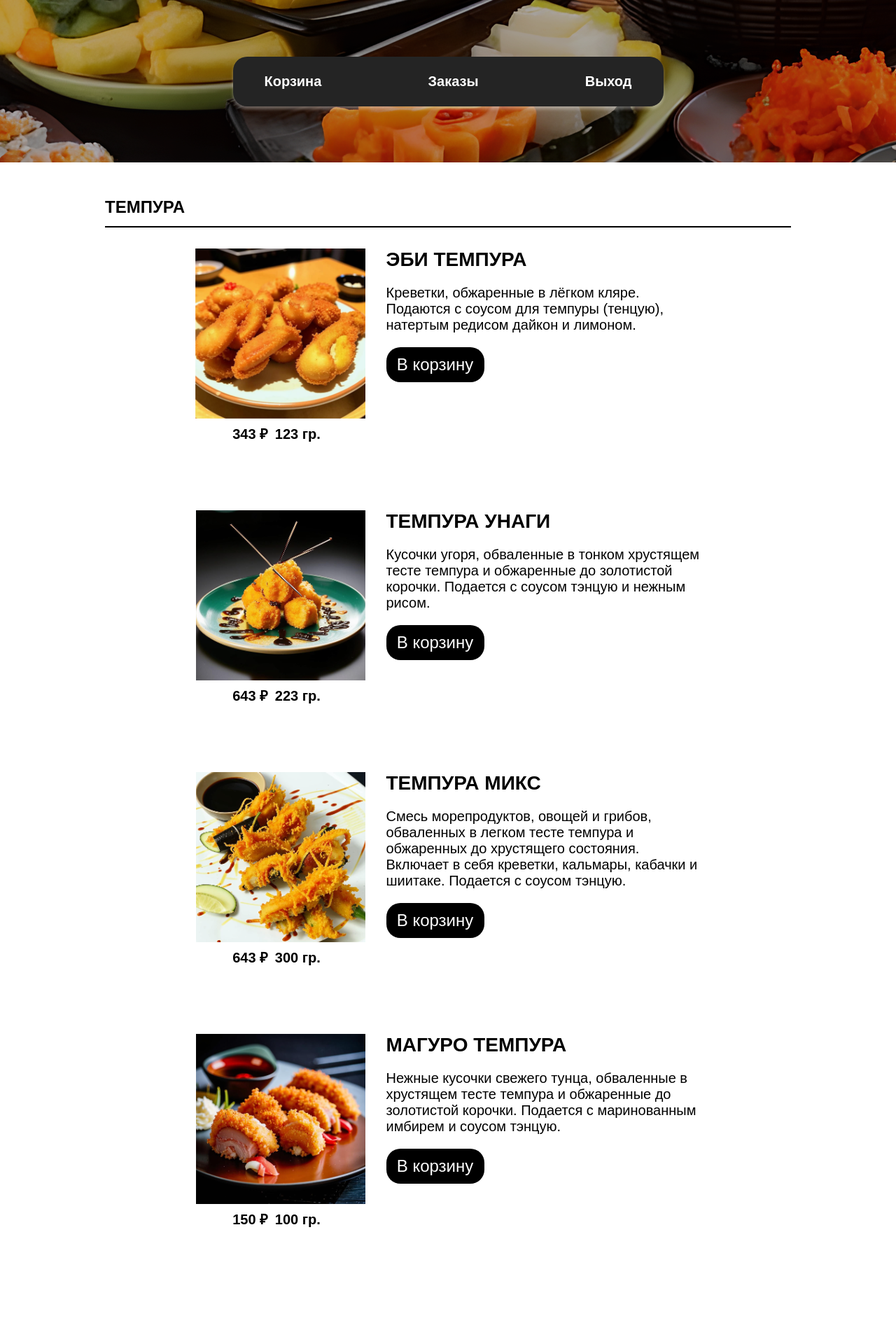
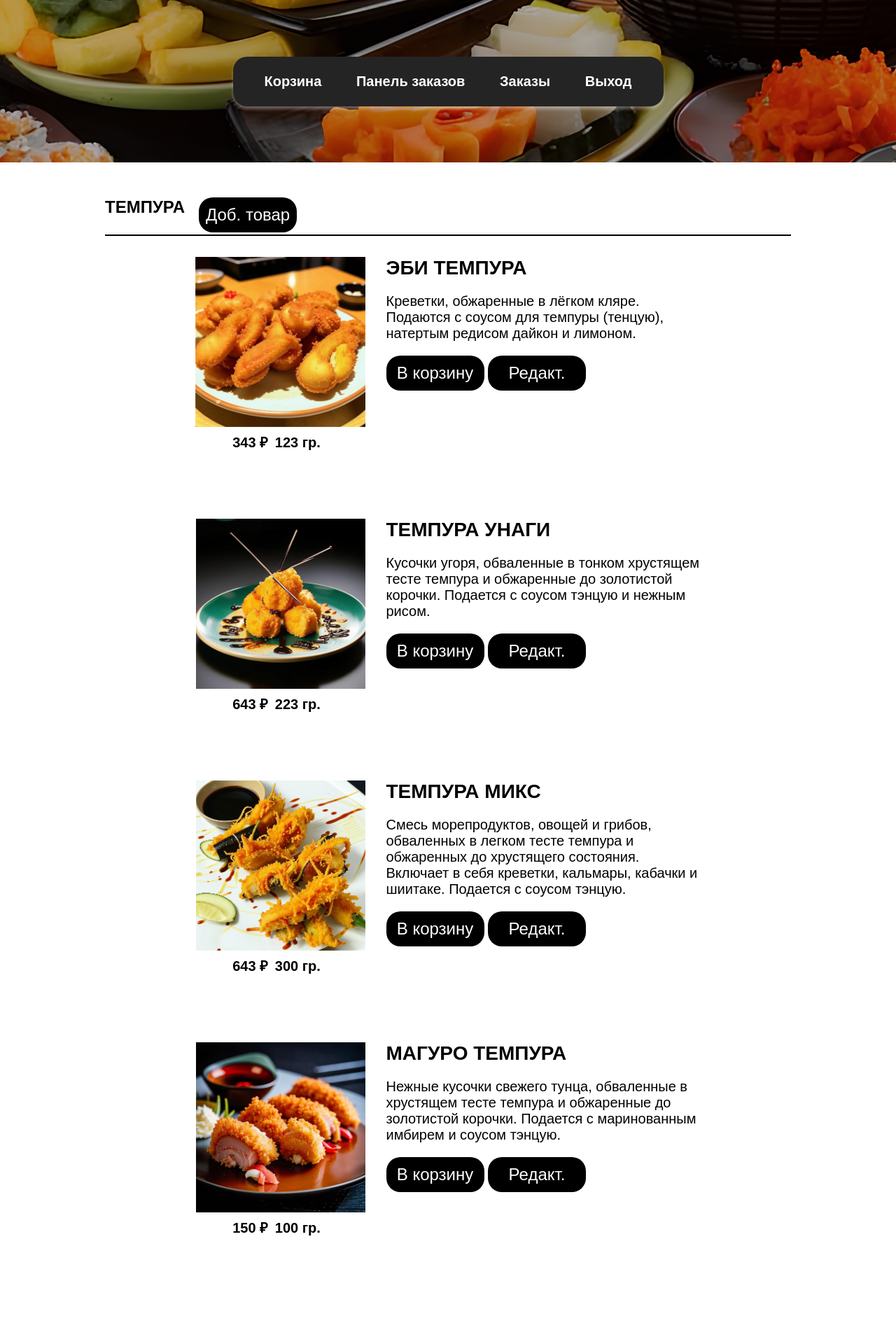
Before and after one commit to Tsonch/project-web, a PHP site: page / in a window 1280 px wide. Shown: the top 1920 px of the page at 70% size. Run offline with PHP 8.4, Linux system fonts and the light colour scheme; some web fonts are replaced.

Commit message:
update main

```diff
--- a/assets/css/root/main.css
+++ b/assets/css/root/main.css
@@ -7,6 +7,8 @@ main {
 .item-title {
     position: relative;
     margin-bottom: 35px;
+    display: flex;
+    flex-direction: row;
 }
 
 .item-title h2 {
@@ -90,7 +92,7 @@ main {
     font-weight: medium;
 }
 
-.element-content button {
+.main-btn {
     width: 140px;
     cursor: pointer;
     height: 50px;
--- a/index.html
+++ b/index.html
@@ -1,17 +1,20 @@
 <!DOCTYPE html>
 <html lang="en">
+
 <head>
     <meta charset="UTF-8">
     <meta name="viewport" content="width=device-width, initial-scale=1.0">
     <link rel="stylesheet" href="assets/css/style.css">
     <title>Document</title>
 </head>
+
 <body>
 
     <header>
         <div class="header-container">
             <nav class="header-nav">
                 <a href="">Корзина</a>
+                <a href="">Панель заказов</a>
                 <a href="">Заказы</a>
                 <a href="">Выход</a>
             </nav>
@@ -23,6 +26,7 @@
             <div class="container-item"> <!-- Содержит в себе пункт меню -->
                 <div class="item-title"> <!-- Заголовок меню -->
                     <h2>ТЕМПУРА</h2>
+                    <button style="margin-left: 20px;" class="main-btn">Доб. товар</button>
                 </div>
                 <div class="item-elements"> <!-- Содержит в себе все карточки с меню -->
                     <div class="element"> <!-- Карточка меню -->
@@ -38,7 +42,10 @@
                                 Креветки, обжаренные в лёгком кляре.
                                 Подаются с соусом для темпуры (тенцую), натертым редисом дайкон и лимоном.
                             </div>
-                            <button>В корзину</button>
+                            <div>
+                                <button class="main-btn">В корзину</button>
+                                <button class="main-btn">Редакт.</button>
+                            </div>
                         </div>
                     </div>
                     <div class="element"> <!-- Карточка меню -->
@@ -51,10 +58,14 @@
                         <div class="element-content">
                             <h3>ТЕМПУРА УНАГИ</h3>
                             <div>
-                                Кусочки угоря, обваленные в тонком хрустящем тесте темпура и обжаренные до золотистой корочки.
+                                Кусочки угоря, обваленные в тонком хрустящем тесте темпура и обжаренные до золотистой
+                                корочки.
                                 Подается с соусом тэнцую и нежным рисом.
                             </div>
-                            <button>В корзину</button>
+                            <div>
+                                <button class="main-btn">В корзину</button>
+                                <button class="main-btn">Редакт.</button>
+                            </div>
                         </div>
                     </div>
                     <div class="element"> <!-- Карточка меню -->
@@ -67,10 +78,14 @@
                         <div class="element-content">
                             <h3>ТЕМПУРА МИКС</h3>
                             <div>
-                                Смесь морепродуктов, овощей и грибов, обваленных в легком тесте темпура и обжаренных до хрустящего состояния.
+                                Смесь морепродуктов, овощей и грибов, обваленных в легком тесте темпура и обжаренных до
+                                хрустящего состояния.
                                 Включает в себя креветки, кальмары, кабачки и шиитаке. Подается с соусом тэнцую.
                             </div>
-                            <button>В корзину</button>
+                            <div>
+                                <button class="main-btn">В корзину</button>
+                                <button class="main-btn">Редакт.</button>
+                            </div>
                         </div>
                     </div>
                     <div class="element"> <!-- Карточка меню -->
@@ -83,10 +98,14 @@
                         <div class="element-content">
                             <h3>МАГУРО ТЕМПУРА</h3>
                             <div>
-                                Нежные кусочки свежего тунца, обваленные в хрустящем тесте темпура и обжаренные до золотистой корочки.
+                                Нежные кусочки свежего тунца, обваленные в хрустящем тесте темпура и обжаренные до
+                                золотистой корочки.
                                 Подается с маринованным имбирем и соусом тэнцую.
                             </div>
-                            <button>В корзину</button>
+                            <div>
+                                <button class="main-btn">В корзину</button>
+                                <button class="main-btn">Редакт.</button>
+                            </div>
                         </div>
                     </div>
                 </div>
@@ -94,6 +113,7 @@
             <div class="container-item"> <!-- Содержит в себе пункт меню -->
                 <div class="item-title"> <!-- Заголовок меню -->
                     <h2>ЯКИТОРИ</h2>
+                    <button style="margin-left: 20px;" class="main-btn">Доб. товар</button>
                 </div>
                 <div class="item-elements"> <!-- Содержит в себе все карточки с меню -->
                     <div class="element"> <!-- Карточка меню -->
@@ -106,10 +126,14 @@
                         <div class="element-content">
                             <h3>ЯКИТОРИИ КАНТОРИ</h3>
                             <div>
-                                Нежные кусочки курицы, пропитанные в соусе Тэрияки и обжаренные на гриле до золотистой корочки.
+                                Нежные кусочки курицы, пропитанные в соусе Тэрияки и обжаренные на гриле до золотистой
+                                корочки.
                                 Подается с кунжутом и зеленым луком.
                             </div>
-                            <button>В корзину</button>
+                            <div>
+                                <button class="main-btn">В корзину</button>
+                                <button class="main-btn">Редакт.</button>
+                            </div>
                         </div>
                     </div>
                     <div class="element"> <!-- Карточка меню -->
@@ -122,10 +146,14 @@
                         <div class="element-content">
                             <h3>ЯКИТОРИ ЭБИ</h3>
                             <div>
-                                Сочные креветки, маринованные в соусе Якитори и обжаренные на гриле до хрустящего состояния.
+                                Сочные креветки, маринованные в соусе Якитори и обжаренные на гриле до хрустящего
+                                состояния.
                                 Подается с лимоном и соусом кунжута.
                             </div>
-                            <button>В корзину</button>
+                            <div>
+                                <button class="main-btn">В корзину</button>
+                                <button class="main-btn">Редакт.</button>
+                            </div>
                         </div>
                     </div>
                     <div class="element"> <!-- Карточка меню -->
@@ -138,10 +166,14 @@
                         <div class="element-content">
                             <h3>ЯКИТОРИ ЯСАЙ</h3>
                             <div>
-                                Ароматные овощи, такие как шампиньоны, паприка, кабачки и лук, на шпажках, обжаренные на гриле с соусом Якитори.
+                                Ароматные овощи, такие как шампиньоны, паприка, кабачки и лук, на шпажках, обжаренные на
+                                гриле с соусом Якитори.
                                 Подается с соусом кунжута.
                             </div>
-                            <button>В корзину</button>
+                            <div>
+                                <button class="main-btn">В корзину</button>
+                                <button class="main-btn">Редакт.</button>
+                            </div>
                         </div>
                     </div>
                     <div class="element"> <!-- Карточка меню -->
@@ -157,7 +189,10 @@
                                 Запеченные шашлычки из мяса утки, пропитанные в соусе Тэрияки и приправленные имбирем.
                                 Подается с кунжутом и зеленым луком.
                             </div>
-                            <button>В корзину</button>
+                            <div>
+                                <button class="main-btn">В корзину</button>
+                                <button class="main-btn">Редакт.</button>
+                            </div>
                         </div>
                     </div>
                 </div>
@@ -165,6 +200,7 @@
             <div class="container-item"> <!-- Содержит в себе пункт меню -->
                 <div class="item-title"> <!-- Заголовок меню -->
                     <h2>СУКИЯКИ</h2>
+                    <button style="margin-left: 20px;" class="main-btn">Доб. товар</button>
                 </div>
                 <div class="item-elements"> <!-- Содержит в себе все карточки с меню -->
                     <div class="element"> <!-- Карточка меню -->
@@ -178,9 +214,13 @@
                             <h3>СУКИЯКИ С ГЮ</h3>
                             <div>
                                 Нежные ломтики говядины, тонко нарезанные тонкими луковицами и грибами Шиитаке,
-                                обжаренные в плотном и ароматном соусе сукияки. Подается с прозрачными стеклянными лапшами и зеленым луком.
+                                обжаренные в плотном и ароматном соусе сукияки. Подается с прозрачными стеклянными
+                                лапшами и зеленым луком.
                             </div>
-                            <button>В корзину</button>
+                            <div>
+                                <button class="main-btn">В корзину</button>
+                                <button class="main-btn">Редакт.</button>
+                            </div>
                         </div>
                     </div>
                     <div class="element"> <!-- Карточка меню -->
@@ -196,7 +236,10 @@
                                 Нежные кусочки тофу, обжаренные в сукияки соусе вместе с ломтями шампиньонов,
                                 луком и красным перцем. Подается с рисом и маринованным имбирем.
                             </div>
-                            <button>В корзину</button>
+                            <div>
+                                <button class="main-btn">В корзину</button>
+                                <button class="main-btn">Редакт.</button>
+                            </div>
                         </div>
                     </div>
                     <div class="element"> <!-- Карточка меню -->
@@ -209,10 +252,14 @@
                         <div class="element-content">
                             <h3>СУКИЯКИ С КИНОКО</h3>
                             <div>
-                                Сочные грибы Киноко, такие как шиитаке и шимидзу, обжаренные в сукияки соусе с тонкими луковицами и кубиками топинамбура.
+                                Сочные грибы Киноко, такие как шиитаке и шимидзу, обжаренные в сукияки соусе с тонкими
+                                луковицами и кубиками топинамбура.
                                 Подается с прозрачными стеклянными лапшами.
                             </div>
-                            <button>В корзину</button>
+                            <div>
+                                <button class="main-btn">В корзину</button>
+                                <button class="main-btn">Редакт.</button>
+                            </div>
                         </div>
                     </div>
                     <div class="element"> <!-- Карточка меню -->
@@ -228,7 +275,10 @@
                                 Сочные морепродукты, обжаренные в плотном соусе сукияки с овощами и грибами.
                                 Подается с прозрачными стеклянными лапшами и морским водорослями.
                             </div>
-                            <button>В корзину</button>
+                            <div>
+                                <button class="main-btn">В корзину</button>
+                                <button class="main-btn">Редакт.</button>
+                            </div>
                         </div>
                     </div>
                 </div>
@@ -236,6 +286,7 @@
             <div class="container-item"> <!-- Содержит в себе пункт меню -->
                 <div class="item-title"> <!-- Заголовок меню -->
                     <h2>ОКОНОМИЯКИ</h2>
+                    <button style="margin-left: 20px;" class="main-btn">Доб. товар</button>
                 </div>
                 <div class="item-elements"> <!-- Содержит в себе все карточки с меню -->
                     <div class="element"> <!-- Карточка меню -->
@@ -248,10 +299,14 @@
                         <div class="element-content">
                             <h3>КЛАССИЧЕСКИЙ ОКОНОМИЯКИ</h3>
                             <div>
-                                Традиционный японский блинчик, приготовленный из теста с капустой и свининой, обжаренный до хрустящей корочки.
+                                Традиционный японский блинчик, приготовленный из теста с капустой и свининой, обжаренный
+                                до хрустящей корочки.
                                 Подается с соусом окономияки, майонезом, стружкой бонито и зеленым луком.
                             </div>
-                            <button>В корзину</button>
+                            <div>
+                                <button class="main-btn">В корзину</button>
+                                <button class="main-btn">Редакт.</button>
+                            </div>
                         </div>
                     </div>
                     <div class="element"> <!-- Карточка меню -->
@@ -264,10 +319,14 @@
                         <div class="element-content">
                             <h3>ОКОНОМИЯКИ С МОРЕПРОДУКТАМИ</h3>
                             <div>
-                                Нежные морепродукты, такие как креветки, кальмары и осьминог, смешанные с капустой и тестом, обжаренные до золотистого цвета.
+                                Нежные морепродукты, такие как креветки, кальмары и осьминог, смешанные с капустой и
+                                тестом, обжаренные до золотистого цвета.
                                 Подается с соусом окономияки, майонезом и нори.
                             </div>
-                            <button>В корзину</button>
+                            <div>
+                                <button class="main-btn">В корзину</button>
+                                <button class="main-btn">Редакт.</button>
+                            </div>
                         </div>
                     </div>
                     <div class="element"> <!-- Карточка меню -->
@@ -280,10 +339,14 @@
                         <div class="element-content">
                             <h3>ОКОНОМИЯКИ С ГОВЯДИНОЙ И СЫРОМ</h3>
                             <div>
-                                Сочные кусочки говядины и расплавленный сыр, смешанные с капустой и тестом, обжаренные до хрустящей корочки.
+                                Сочные кусочки говядины и расплавленный сыр, смешанные с капустой и тестом, обжаренные
+                                до хрустящей корочки.
                                 Подается с соусом окономияки, майонезом, стружкой бонито и зелеными водорослями.
                             </div>
-                            <button>В корзину</button>
+                            <div>
+                                <button class="main-btn">В корзину</button>
+                                <button class="main-btn">Редакт.</button>
+                            </div>
                         </div>
                     </div>
                     <div class="element"> <!-- Карточка меню -->
@@ -296,10 +359,14 @@
                         <div class="element-content">
                             <h3>ВЕГАНСКИЙ ОКОНОМИЯКИ</h3>
                             <div>
-                                Свежие овощи, такие как кабачки, морковь, грибы шиитаке и капуста, смешанные с тестом и обжаренные до золотистой корочки.
+                                Свежие овощи, такие как кабачки, морковь, грибы шиитаке и капуста, смешанные с тестом и
+                                обжаренные до золотистой корочки.
                                 Подается с соусом окономияки, веганским майонезом и зеленым луком.
                             </div>
-                            <button>В корзину</button>
+                            <div>
+                                <button class="main-btn">В корзину</button>
+                                <button class="main-btn">Редакт.</button>
+                            </div>
                         </div>
                     </div>
                 </div>
@@ -326,4 +393,5 @@
     </footer>
 
 </body>
+
 </html>
```
